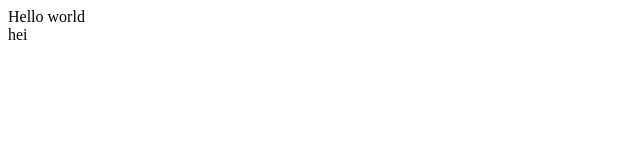
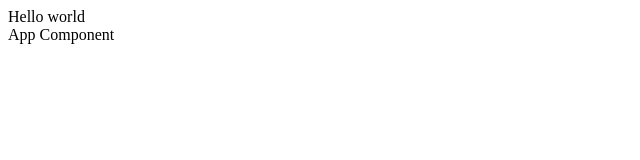
Before and after one commit to GUAJEGUICHAN/project-react-6-GUAJEGUICHAN, a React app: page / in a window 1280 px wide. Shown: the top 160 px of the page, without its empty margins (0-640 px from the left). Built offline with nearby package versions, Linux system fonts and the light colour scheme.

Commit message:
[에러해결] Missing file extension "tsx" for "./App"  eslintrc.js에 rule 추가

```diff
--- a/src/index.tsx
+++ b/src/index.tsx
@@ -1,13 +1,12 @@
-import React from 'react'
-import ReactDOM from 'react-dom'
-import App from './components/App'
+import React from 'react';
+import ReactDOM from 'react-dom';
+import App from './components/App';
 
-
-console.log('HEllO WORLD')
+console.log('HEllO WORLD');
 
 ReactDOM.render(
   <div>
-    hei
+    <App />
   </div>,
-  document.getElementById('app')
-)
+  document.getElementById('app'),
+);
```
Also changed, not shown: .eslintrc.js.
